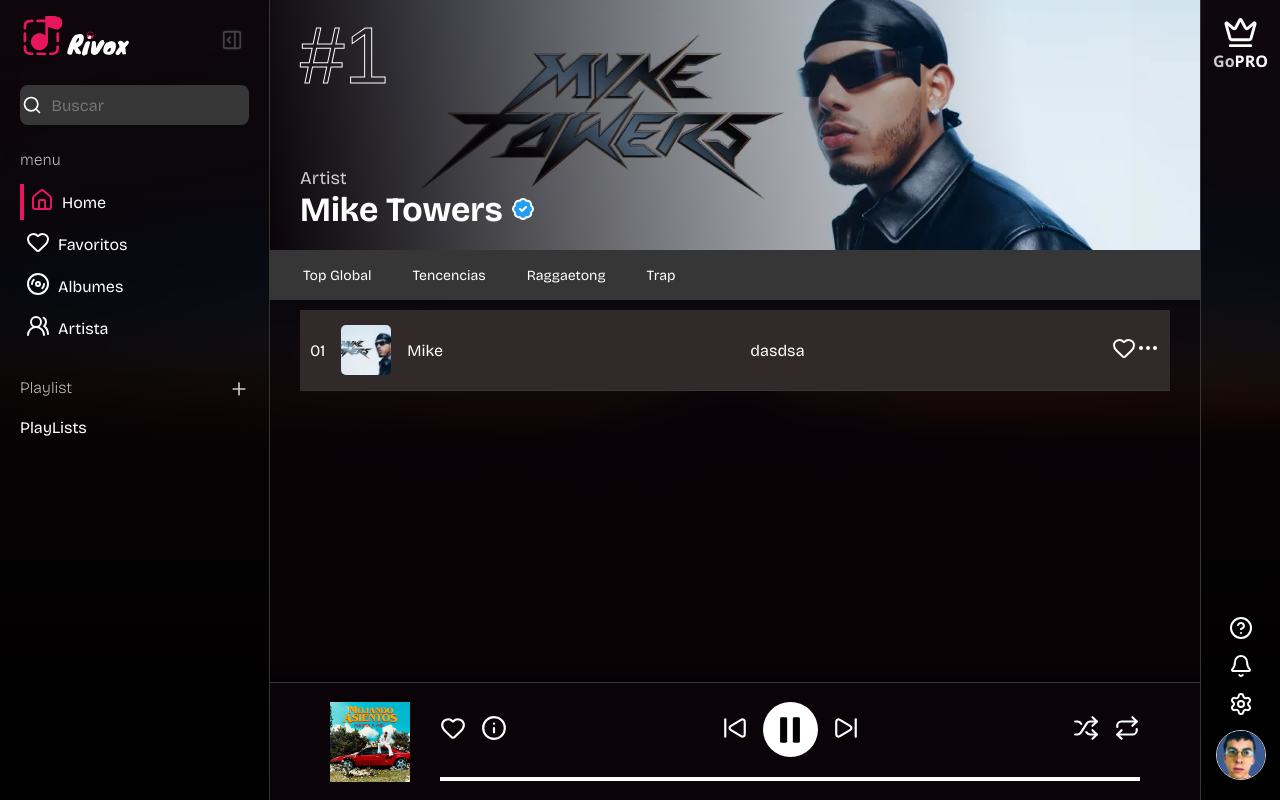
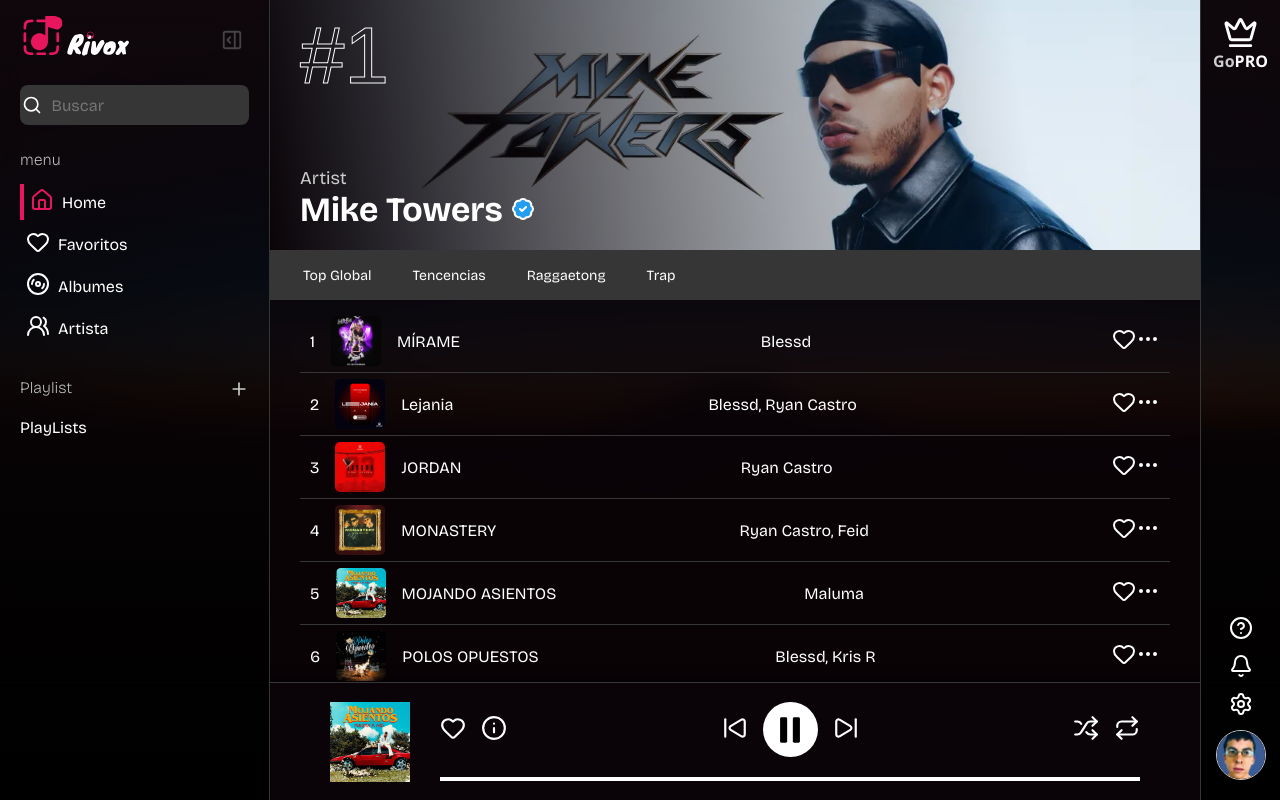
Before and after one commit to stivcode21/Rivox, a React (Vite) app: page / in a window 1280 px wide. Built offline with nearby package versions, Linux system fonts and the light colour scheme; a web font is replaced by a local one.

Commit message:
feat: map all data for songs

```diff
--- a/src/components/molecules/listeSongs/ListeSongs.jsx
+++ b/src/components/molecules/listeSongs/ListeSongs.jsx
@@ -1,27 +1,26 @@
 import { Ellipsis, Heart } from "lucide-react";
 import styles from "./ListeSongs.module.css";
 import img from "@/assets/mike.webp";
+import { allSongs } from "../../../data/songs";
 
 const ListeSongs = () => {
   return (
     <nav className={styles.container}>
       <ul className={styles.list}>
+        {allSongs.map((song) => (
           <li className={styles.item}>
-          {
-            <>
             <div className={styles.description}>
-                <span>01</span>
-                <img src={img} alt="poster-song" className={styles.img} />
-                <p>Mike</p>
+              <span>{song.id + 1}</span>
+              <img src={song.img} alt="poster-song" className={styles.img} />
+              <p>{song.title}</p>
             </div>
-              <p>dasdsa</p>
+            <p>{song.artist}</p>
             <div>
               <Heart className={styles.icon} />
               <Ellipsis className={styles.icon} />
             </div>
-            </>
-          }
           </li>
+        ))}
       </ul>
     </nav>
   );
--- a/src/components/molecules/listeSongs/ListeSongs.module.css
+++ b/src/components/molecules/listeSongs/ListeSongs.module.css
@@ -2,14 +2,19 @@
   padding: 10px 30px;
 }
 
+.list {
+  width: 100%;
+  display: flex;
+  flex-direction: column;
+}
+
 .item {
+  width: 100%;
   display: flex;
   justify-content: space-between;
   align-items: center;
   border-bottom: 1px solid #363636;
-  height: 40px;
-  padding: 40px 10px;
-  background-color: #322a2a;
+  padding: 6px 10px;
 }
 
 .description {
```
Lines whose indentation alone changed are shown as unchanged.
